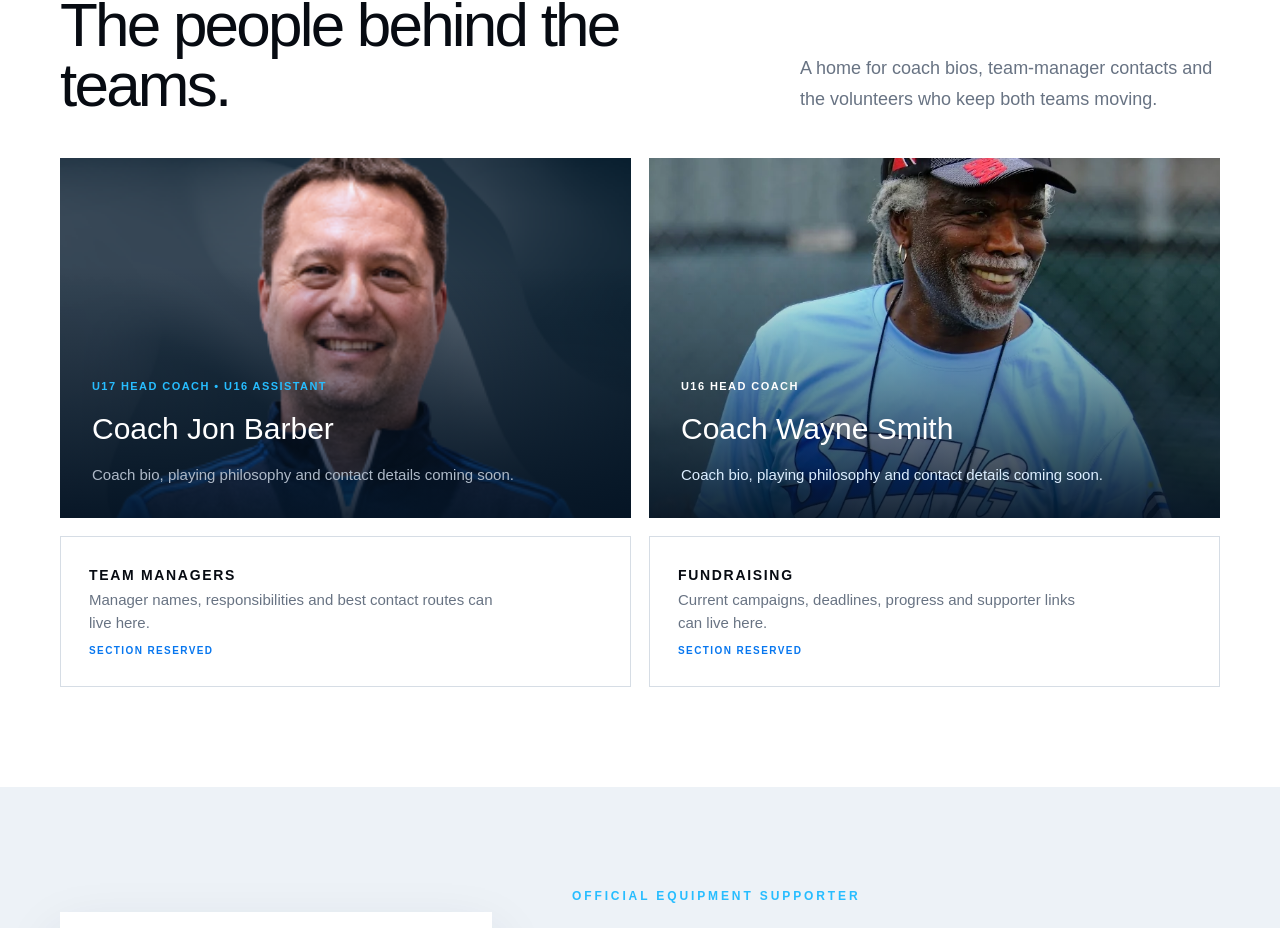
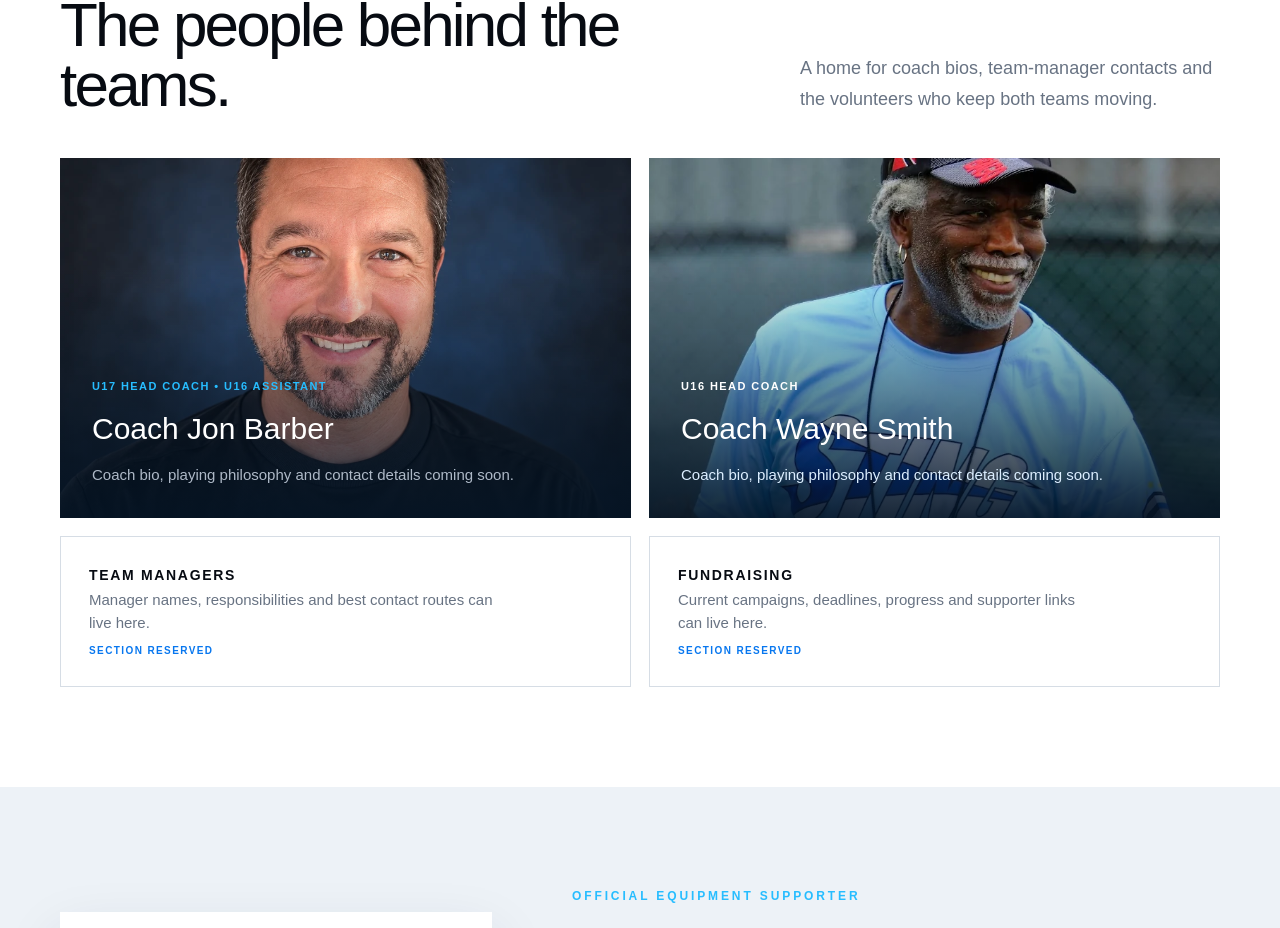
Before and after one commit to mss-hub-powerzone/sting-trophy-club, a Next.js app: page / in a window 1280 px wide. Shown: the part 9895-10823 px from the top of the page. Built offline with nearby package versions, Linux system fonts and the light colour scheme; no server answers.

Commit message:
Update Jon Barber coaching profile with professional Sting headshot

```diff
--- a/app/page.tsx
+++ b/app/page.tsx
@@ -341,7 +341,7 @@ export default async function Home() {
       <section className="leadership section shell" id="leadership">
         <Title kicker="TEAM LEADERSHIP" title="The people behind the teams." copy="A home for coach bios, team-manager contacts and the volunteers who keep both teams moving." />
         <div className="coachGrid">
-          <article className="coachCard hasPhoto jonPhoto"><img src="/coach-jon-barber.png" alt="Coach Jon Barber"/><div><small>U17 HEAD COACH • U16 ASSISTANT</small><h3>Coach Jon Barber</h3><p>Coach bio, playing philosophy and contact details coming soon.</p></div></article>
+          <article className="coachCard hasPhoto jonPhoto"><img src="/coach-jon-barber-headshot.webp" alt="Coach Jon Barber"/><div><small>U17 HEAD COACH • U16 ASSISTANT</small><h3>Coach Jon Barber</h3><p>Coach bio, playing philosophy and contact details coming soon.</p></div></article>
           <article className="coachCard alt hasPhoto"><img src="/coach-wayne-smith.webp" alt="Coach Wayne Smith"/><div><small>U16 HEAD COACH</small><h3>Coach Wayne Smith</h3><p>Coach bio, playing philosophy and contact details coming soon.</p></div></article>
         </div>
         <div className="teamSupport">
```
Also changed, not shown: public/coach-jon-barber-headshot.webp (added).
